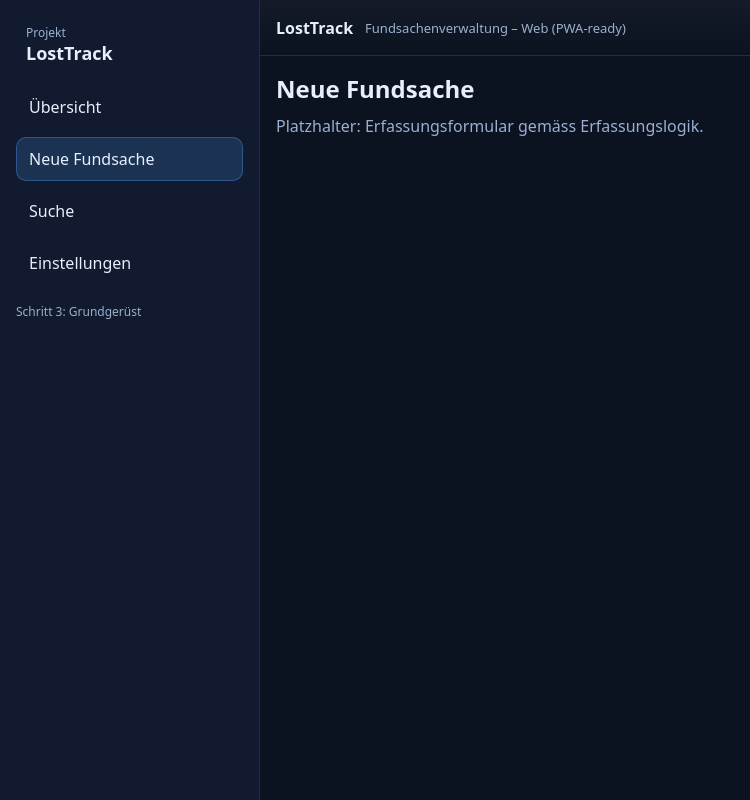
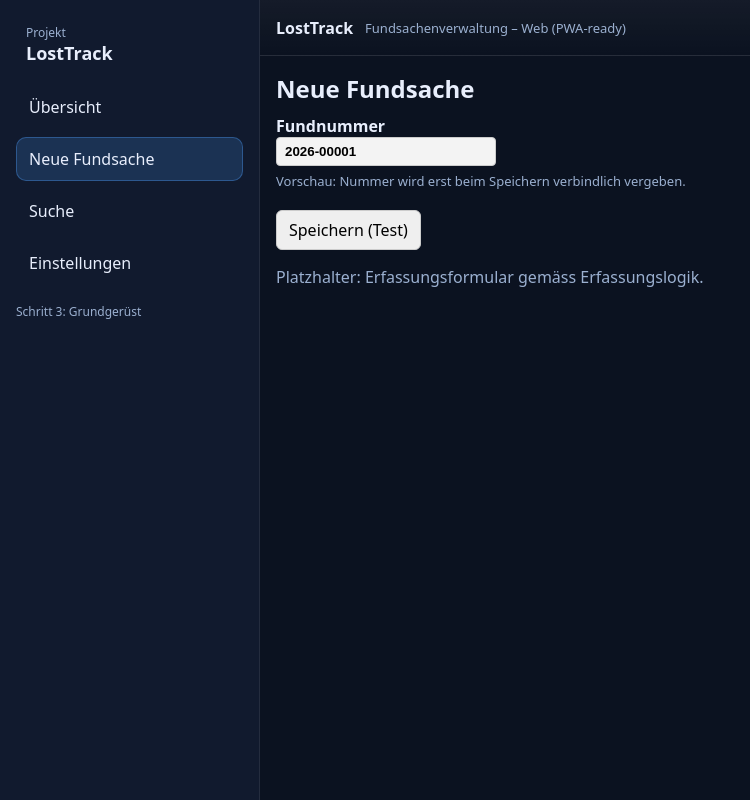
Before and after one commit to Streuli81/LostTrack, a React (Vite) app in the folder losttrack-web/: page /neu in a window 1280 px wide. Shown: the whole page, without its empty margins (0-750 px from the left). Built offline with nearby package versions, Linux system fonts and the light colour scheme.

Commit message:
Fundnummer: Vorschau und verbindliche Vergabe beim Speichern getrennt

```diff
--- a/losttrack-web/src/pages/NewItem.jsx
+++ b/losttrack-web/src/pages/NewItem.jsx
@@ -1,7 +1,77 @@
+import { useEffect, useState } from "react";
+import { previewNextFundNumber, commitNextFundNumber } from "../utils/fundNumber";
+
 export default function NewItem() {
+  const [fundNumberPreview, setFundNumberPreview] = useState("");
+  const [savedFundNumber, setSavedFundNumber] = useState("");
+  const [isSaved, setIsSaved] = useState(false);
+
+  useEffect(() => {
+    // Nur Vorschau (kein Hochzählen) → StrictMode-sicher
+    const preview = previewNextFundNumber();
+    setFundNumberPreview(preview);
+  }, []);
+
+  function handleSave() {
+    if (isSaved) return;
+
+    // Erst beim Speichern wird der Counter hochgezählt und die Nummer "verbrieft"
+    const committed = commitNextFundNumber();
+    setSavedFundNumber(committed);
+    setIsSaved(true);
+  }
+
+  const displayNumber = isSaved ? savedFundNumber : fundNumberPreview;
+
   return (
     <section style={{ maxWidth: 1100 }}>
       <h2 style={{ margin: "0 0 10px 0" }}>Neue Fundsache</h2>
+
+      <div style={{ marginBottom: 20 }}>
+        <label style={{ display: "block", fontWeight: "bold" }}>Fundnummer</label>
+        <input
+          type="text"
+          value={displayNumber}
+          readOnly
+          style={{
+            width: 220,
+            padding: "6px 8px",
+            backgroundColor: "#f3f3f3",
+            border: "1px solid #ccc",
+            borderRadius: 4,
+            fontWeight: "bold",
+          }}
+        />
+
+        <div style={{ marginTop: 6, color: "var(--muted)", fontSize: 13 }}>
+          {isSaved
+            ? "Nummer ist vergeben und gespeichert."
+            : "Vorschau: Nummer wird erst beim Speichern verbindlich vergeben."}
+        </div>
+      </div>
+
+      <div style={{ display: "flex", gap: 10, alignItems: "center", marginBottom: 16 }}>
+        <button
+          type="button"
+          onClick={handleSave}
+          disabled={isSaved}
+          style={{
+            padding: "8px 12px",
+            borderRadius: 6,
+            border: "1px solid #ccc",
+            cursor: isSaved ? "not-allowed" : "pointer",
+          }}
+        >
+          Speichern (Test)
+        </button>
+
+        {isSaved && (
+          <span style={{ color: "var(--muted)" }}>
+            Du kannst jetzt in Schritt 5/6 das echte Formular + Persistenz anschliessen.
+          </span>
+        )}
+      </div>
+
       <div style={{ color: "var(--muted)" }}>
         Platzhalter: Erfassungsformular gemäss Erfassungslogik.
       </div>
--- /dev/null
+++ b/losttrack-web/src/utils/fundNumber.js
@@ -0,0 +1,35 @@
+function pad5(n) {
+  return String(n).padStart(5, "0");
+}
+
+/**
+ * Vorschau-Fundnummer (ohne Counter zu erhöhen).
+ * Zeigt, welche Nummer als nächstes vergeben würde.
+ */
+export function previewNextFundNumber() {
+  const year = new Date().getFullYear();
+  const storageKey = `losttrack_fundcounter_${year}`;
+
+  const lastValue = localStorage.getItem(storageKey);
+  const lastNumber = lastValue ? parseInt(lastValue, 10) : 0;
+
+  const nextNumber = lastNumber + 1;
+  return `${year}-${pad5(nextNumber)}`;
+}
+
+/**
+ * Vergibt die Fundnummer verbindlich (erhöht Counter).
+ * Diese Funktion nur beim Speichern verwenden.
+ */
+export function commitNextFundNumber() {
+  const year = new Date().getFullYear();
+  const storageKey = `losttrack_fundcounter_${year}`;
+
+  const lastValue = localStorage.getItem(storageKey);
+  const lastNumber = lastValue ? parseInt(lastValue, 10) : 0;
+
+  const nextNumber = lastNumber + 1;
+  localStorage.setItem(storageKey, String(nextNumber));
+
+  return `${year}-${pad5(nextNumber)}`;
+}
```
